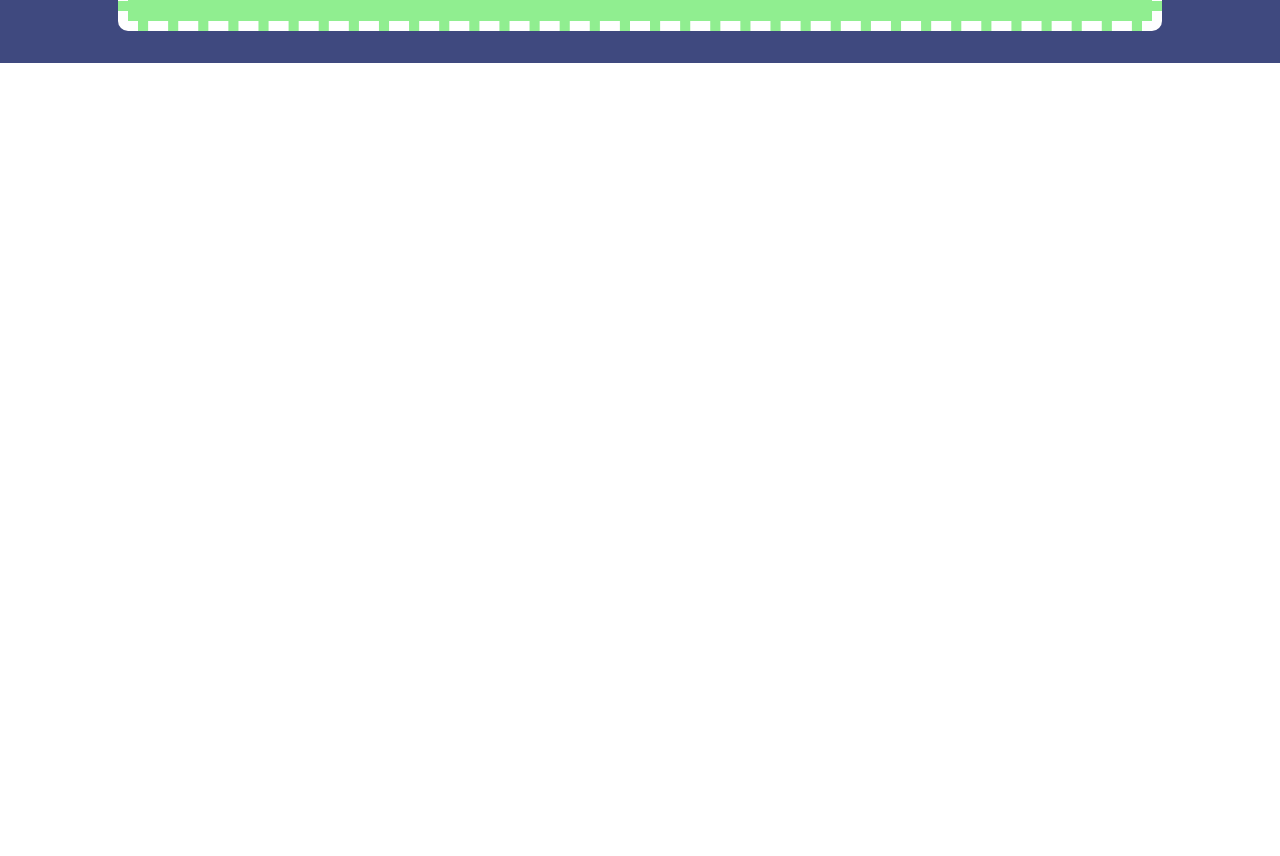
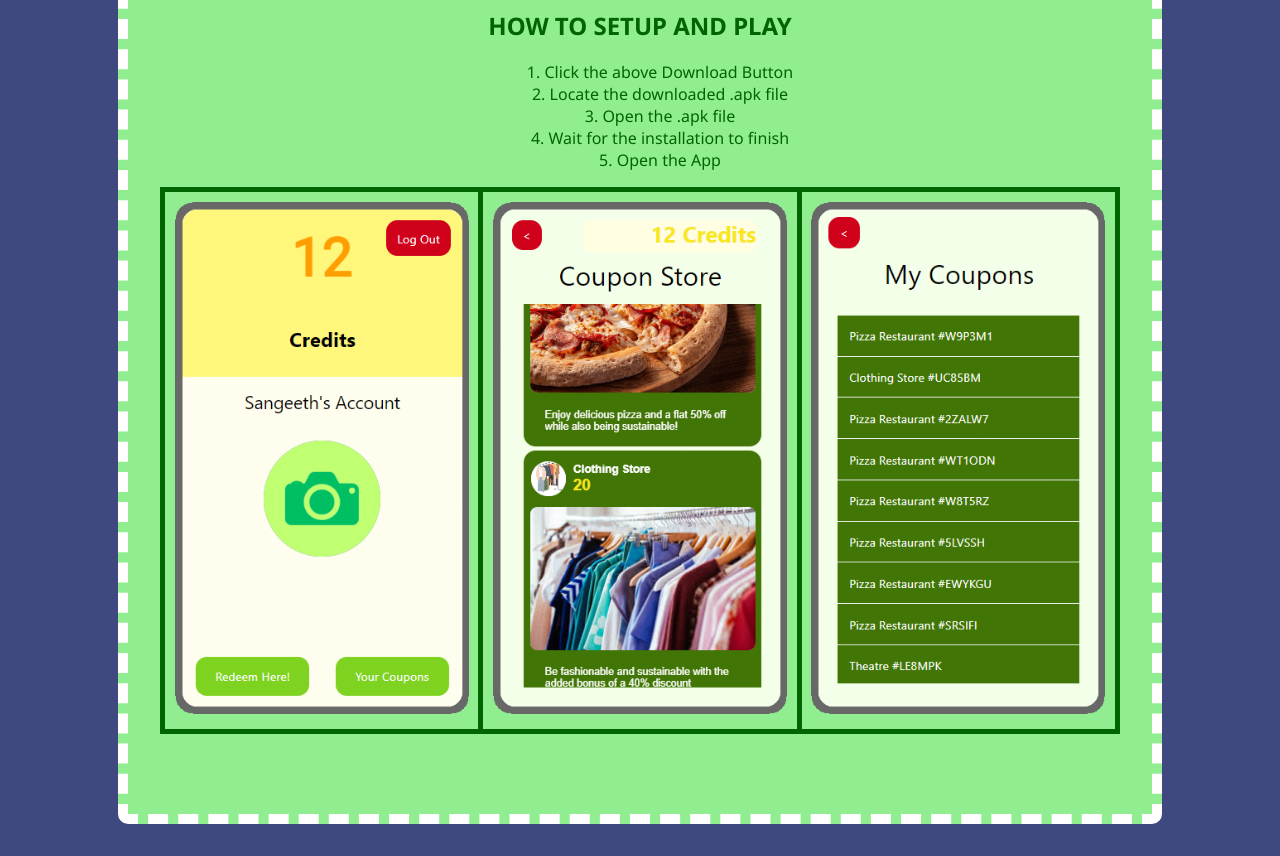
Before and after one commit to SangeethLaxman/EcoCoders, a plain HTML site: page trashit.html in a window 1280 px wide. Shown: the part 1311-2167 px from the top of the page. Before the commit the page ends 1374 px from the top, so only its background shows below. Drawn offline with nearby package versions, Linux system fonts and the light colour scheme; a web font is replaced by a local one.

Commit message:
skibiddyddy
pluh

```diff
--- a/styles.css
+++ b/styles.css
@@ -113,7 +113,7 @@ td {
     text-align: center;
 }
 
-ul {
+ul,ol {
     list-style-position: inside;
 }
 
--- a/trashit.html
+++ b/trashit.html
@@ -35,7 +35,21 @@
         <a>
             <img src="assets/androiddownload.png" alt="Download for Android" width=300px>
         </a>
-
+        <h2>HOW TO SETUP AND PLAY</h2>
+        <ol>
+            <li>Click the above Download Button</li>
+            <li>Locate the downloaded .apk file</li>
+            <li>Open the .apk file</li>
+            <li>Wait for the installation to finish</li>
+            <li>Open the App</li>
+        </ol>
+        <table>
+            <tr>
+                <td><img src="assets/trashit-preview1.png"></td>
+                <td><img src="assets/trashit-preview2.png"></td>
+                <td><img src="assets/trashit-preview3.png"></td>
+            </tr>
+        </table>
     </div>
 
 
```
Also changed, not shown: assets/trashit-preview1.png (added), assets/trashit-preview2.png (added), assets/trashit-preview3.png (added).
